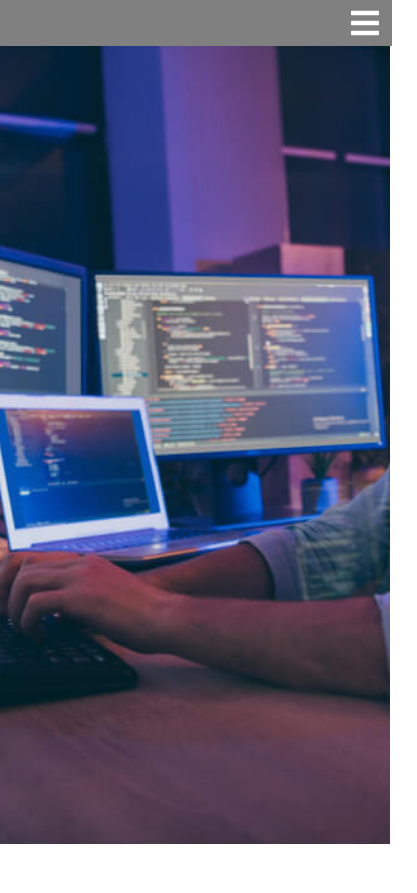
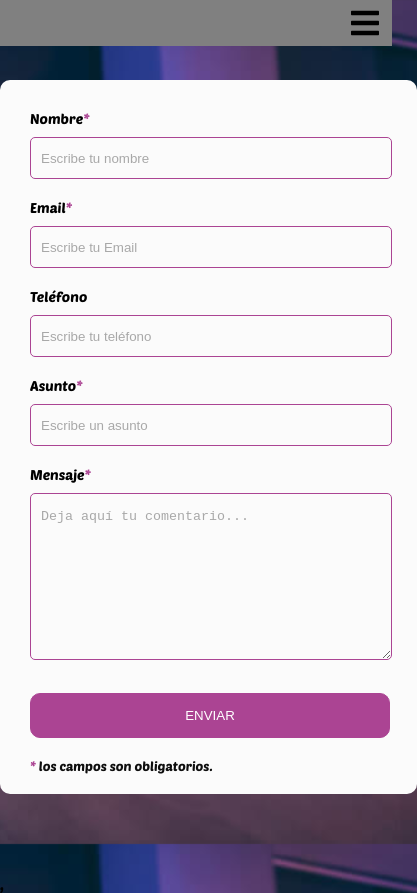
Before and after one commit to Dilson2022/Portafolio-Dilson-Masa, a React (Vite) app: page /contacto in a window 390 px wide. Shown: the whole page, 417 px wide, since content can reach past the window. Before the commit the page ends 844 px from the top, so only its background shows below. Built offline with nearby package versions, Linux system fonts and the light colour scheme.

Commit message:
contacto

```diff
--- a/src/App.jsx
+++ b/src/App.jsx
@@ -5,6 +5,7 @@ import Habilidades from "./Components/Habilidades/Habilidades";
 import "@fortawesome/fontawesome-free/css/all.min.css";
 import Home from "./Components/Home/Home";
 import NavBar from "./Components/NavBar/NavBar";
+import Contacto from "./Components/Contacto/Contacto";
 
 
 
@@ -23,6 +24,7 @@ function App() {
         <Route path="/sobremi" element={<Sobremi />} />
         <Route path="/proyectos" element={<Proyectos />} />
         <Route path="/habilidades" element={<Habilidades />} />
+        <Route path="/contacto" element={<Contacto />} />
       </Routes>
     </div>
   );
--- /dev/null
+++ b/src/Components/Contacto/Contacto.css
@@ -0,0 +1,178 @@
+.contact_form{
+    width: 460px;
+    height: auto;
+    margin: 80px auto;
+    border-radius: 10px;
+    padding-top: 30px;
+    padding-bottom: 20px;
+    background-color: #fbfbfb;
+    padding-left: 30px;
+  }
+
+
+  input{
+    background-color: #fbfbfb;
+    width: 408px;
+    height: 40px;
+    border-radius: 5px;
+    border-style: solid;
+    border-width: 1px;
+    border-color: #ab4493;
+    margin-top: 10px;
+    padding-left: 10px;
+    margin-bottom: 20px;
+  }
+
+
+  textarea{
+    background-color: #fbfbfb;
+    width: 405px;
+    height: 150px;
+    border-radius: 5px;
+    border-style: solid;
+    border-width: 1px;
+    border-color: #ab4493;
+    margin-top: 10px;
+    padding-left: 10px;
+    margin-bottom: 20px;
+    padding-top: 15px;
+  }
+
+
+  label{
+    display: block;
+    float: center;
+  }
+
+
+  .btn{
+    height: 45px;
+    padding-left: 5px;
+    padding-right: 5px;
+    margin-bottom: 20px;
+    margin-top: 10px;
+    text-transform: uppercase;
+    background-color: #ab4493;
+    border-color: #ab4493;
+    border-style: solid;
+    border-radius: 10px;
+    width: 420px;
+    cursor: pointer;
+  }
+
+
+  .btn{
+    color: #fff;
+  }
+
+
+  span{
+    color: #ab4493;
+  }
+
+
+  .aviso{
+    font-size: 13px;
+    color: #0e0e0e;
+  }
+
+
+  h1{
+    font-size: 39px;
+    text-align: letf;
+    padding-bottom: 20px;
+    color: #ab4493;
+  }
+
+
+  h3{
+    font-size: 16px;
+    padding-bottom: 30px;
+    color: #0e0e0e;
+  }
+
+
+  p{
+    font-size: 14px;
+    color: #0e0e0e;
+  }
+
+
+
+  ::-webkit-input-placeholder {
+   color: #a8a8a8;
+  }
+
+
+  ::-webkit-textarea-placeholder {
+   color: #a8a8a8;
+  }
+
+
+  .formulario input:focus{
+    outline:0;
+    border: 1px solid #97d848;
+  }
+
+
+  .formulario textarea:focus{
+    outline:0;
+    border: 1px solid #97d848;
+  }
+
+  @media (max-width: 768px) {
+
+    .contact_form{
+        width: 387px;
+        height: auto;
+        margin: 80px auto;
+        border-radius: 10px;
+        padding-top: 30px;
+        padding-bottom: 20px;
+        background-color: #fbfbfb;
+        padding-left: 30px;
+      }
+
+  input{
+    background-color: #fbfbfb;
+    width: 350px;
+    height: 40px;
+    border-radius: 5px;
+    border-style: solid;
+    border-width: 1px;
+    border-color: #ab4493;
+    margin-top: 10px;
+    padding-left: 10px;
+    margin-bottom: 20px;
+  }
+
+
+  textarea{
+    background-color: #fbfbfb;
+    width: 350px;
+    height: 150px;
+    border-radius: 5px;
+    border-style: solid;
+    border-width: 1px;
+    border-color: #ab4493;
+    margin-top: 10px;
+    padding-left: 10px;
+    margin-bottom: 20px;
+    padding-top: 15px;
+  }
+  .btn{
+    height: 45px;
+    padding-left: 5px;
+    padding-right: 5px;
+    margin-bottom: 20px;
+    margin-top: 10px;
+    text-transform: uppercase;
+    background-color: #ab4493;
+    border-color: #ab4493;
+    border-style: solid;
+    border-radius: 10px;
+    width: 360px;
+    cursor: pointer;
+  }
+
+  }
--- /dev/null
+++ b/src/Components/Contacto/Contacto.jsx
@@ -0,0 +1,61 @@
+import React from "react";
+import "./Contacto.css";
+const Contacto = () => {
+  return (
+    <div className="contact_form">
+
+
+        <form  action="https://formsubmit.co/dilsonmasacontreras82@gmail.com" method="POST">
+
+
+<p>
+  <label for="nombre" class="colocar_nombre">Nombre
+    <span class="obligatorio">*</span>
+  </label>
+    <input type="text" name="nombre" id="nombre" required="obligatorio" placeholder="Escribe tu nombre"/>
+</p>
+
+<p>
+  <label for="email" class="colocar_email">Email
+    <span class="obligatorio">*</span>
+  </label>
+    <input type="email" name="email" id="email" required="obligatorio" placeholder="Escribe tu Email"/>
+</p>
+
+<p>
+  <label for="telefone" class="colocar_telefono">Teléfono
+  </label>
+    <input type="tel" name="telefono" id="telefono" placeholder="Escribe tu teléfono"/>
+</p>
+
+
+<p>
+  <label for="asunto" class="colocar_asunto">Asunto
+    <span class="obligatorio">*</span>
+  </label>
+    <input type="text" name="asunto" id="assunto" required="obligatorio" placeholder="Escribe un asunto"/>
+</p>
+
+<p>
+  <label for="mensaje" class="colocar_mensaje">Mensaje
+    <span class="obligatorio">*</span>
+  </label>
+                    <textarea name="mensaje" class="texto_mensaje" id="mensaje" required="obligatorio" placeholder="Deja aquí tu comentario..."></textarea>
+                </p>
+
+<input type="submit" name="formulario" id="enviar" value="Enviar"  className="btn"/>
+
+<input type="hidden" name="_next" value="http://localhost:5173/contacto"/>
+ <input type="hidden" name="_captcha" value="false"/>
+
+<p class="aviso">
+  <span class="obligatorio"> * </span>los campos son obligatorios.
+</p>
+
+</form>
+
+    </div>
+  );
+};
+
+export default Contacto;
--- a/src/Components/NavBar/NavBar.jsx
+++ b/src/Components/NavBar/NavBar.jsx
@@ -27,6 +27,7 @@ const NavBar = () => {
         <Link to="/sobremi"onClick={abrirMenu}>Sobre mi</Link>
         <Link to="/proyectos"onClick={abrirMenu}>Proyectos</Link>
         <Link to="/habilidades"onClick={abrirMenu}>Habilidades</Link>
+        <Link to="/contacto"onClick={abrirMenu}>Contacto</Link>
       </div>
     </div>
   );
--- a/src/index.css
+++ b/src/index.css
@@ -24,5 +24,5 @@ body {
 *{
   margin: 0;
   padding: 0;
-  color: white;
+  color: black;
 }
```
